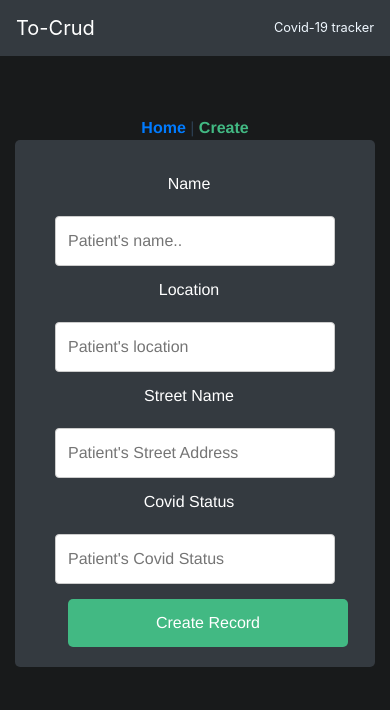
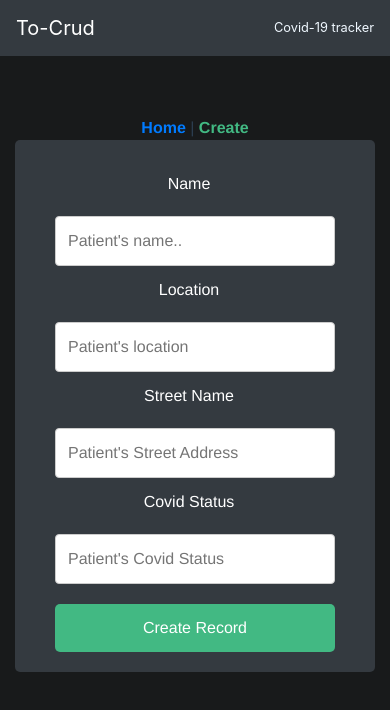
Before and after one commit to irahulgulati/vueJS-api-frontend, a Vue app: page /#/create in a window 390 px wide. Shown: the top 710 px of the page. Built offline with nearby package versions, Linux system fonts and the light colour scheme.

Commit message:
minor UI changes

```diff
--- a/src/components/addpatient.vue
+++ b/src/components/addpatient.vue
@@ -145,8 +145,9 @@ input[type=submit]:hover {
   }
   input[type=submit] {
     width:80%;
-    margin-top:15px;
-    margin-left: 48px;
+    margin-top:20px;
+    margin-left:auto;
+    margin-right: auto;
   }
 }
 </style>
--- a/src/components/patients.vue
+++ b/src/components/patients.vue
@@ -43,7 +43,6 @@ export default {
 }
 </script>
 
-<!-- Add "scoped" attribute to limit CSS to this component only -->
 <style scoped>
   .del {
     background:#212529;;
```
